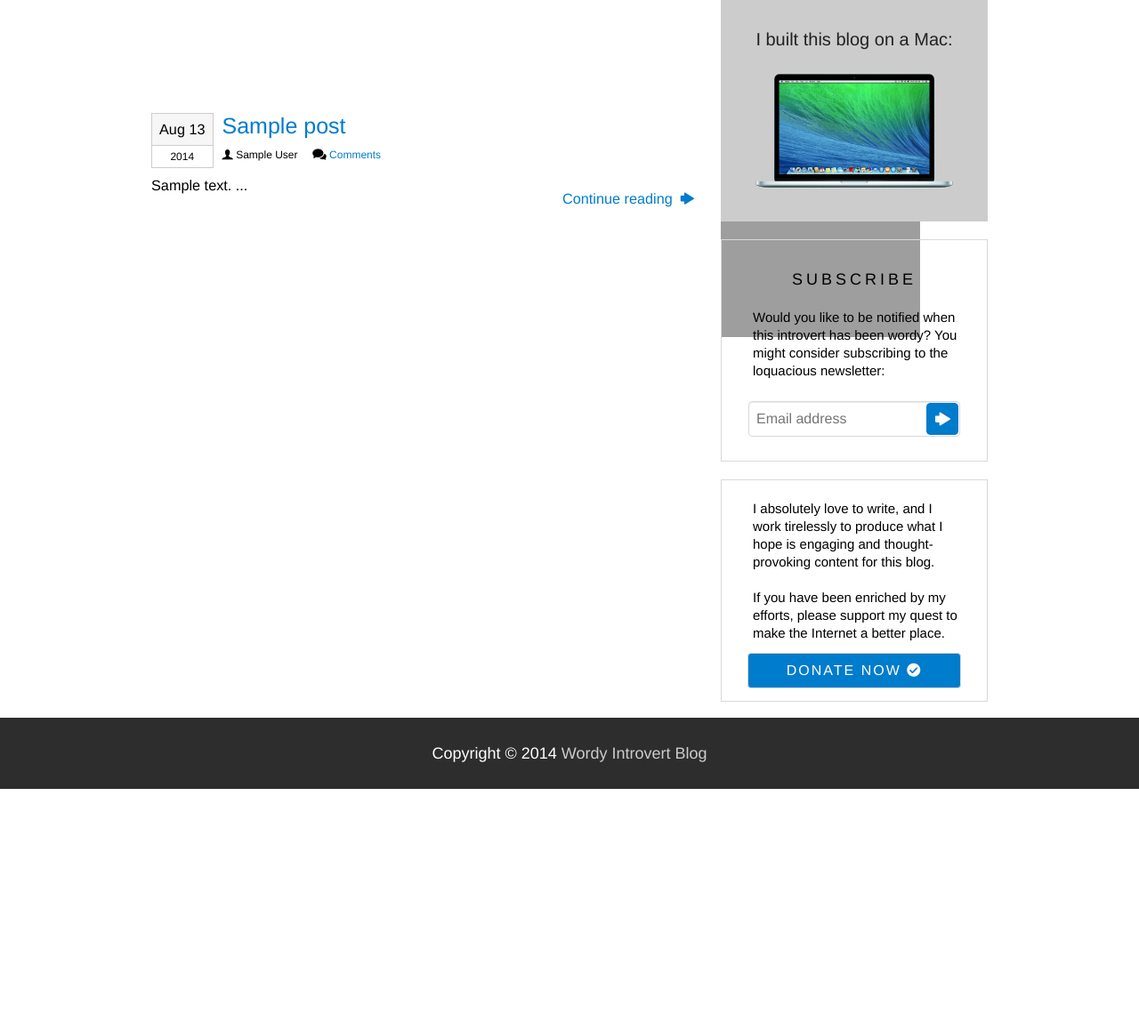
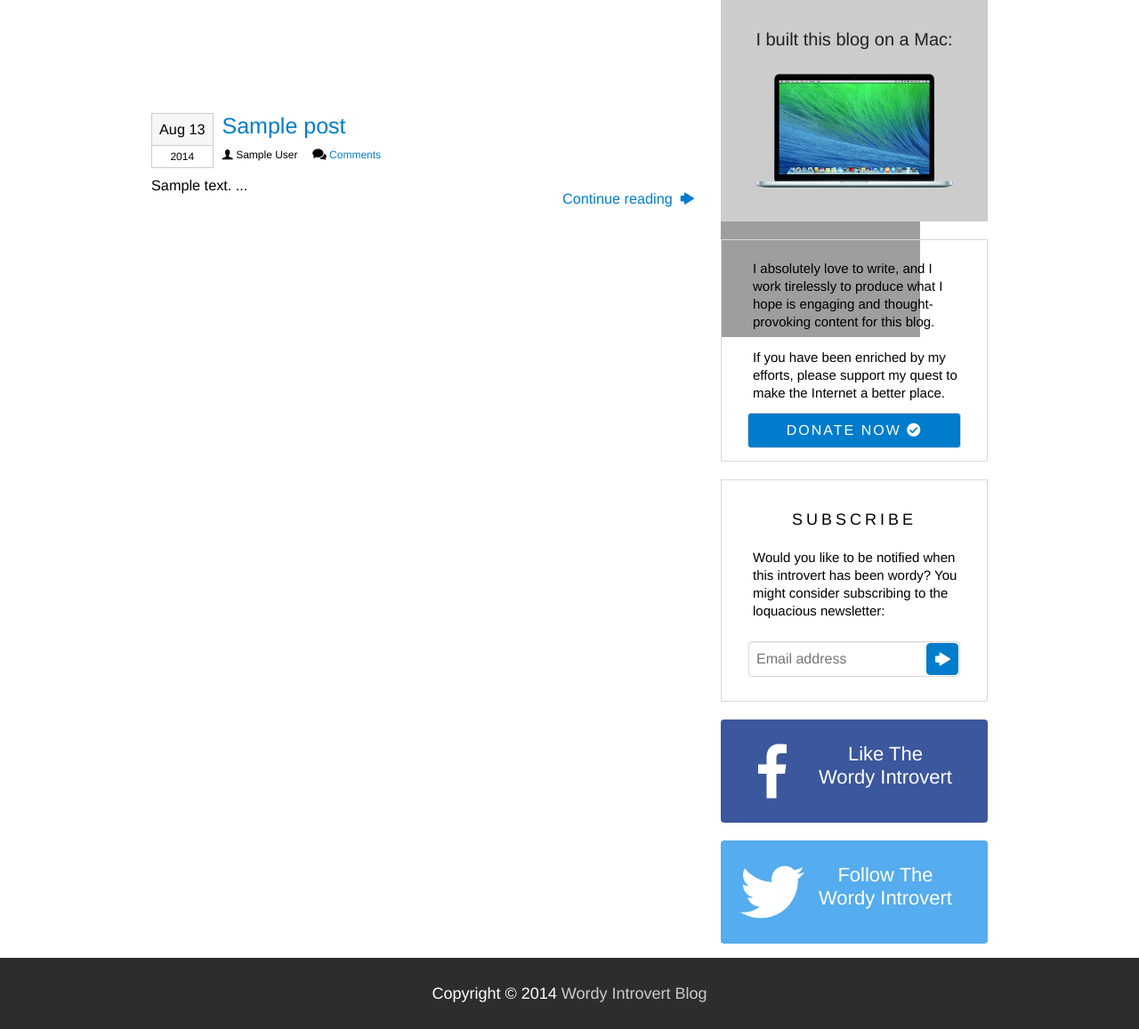
Before and after one commit to stenrap/wordyintrovert.com, a WordPress theme: template themes/wordyintrovert/index.php in a window 1280 px wide. Shown: the part 667-1824 px from the top of the page at 89% size. Before the commit the page ends 1554 px from the top, so only its background shows below. Run offline with PHP 8.4 and a stand-in for WordPress, Linux system fonts and the light colour scheme; the site name, menu and one post (Sample post) are stand-ins, and other content is empty; some libraries are stand-ins or nearby versions; grey boxes are pictures that could not be loaded.

Commit message:
Commit social media profile and background images, as well as code for a social media box in the sidebar.

```diff
--- a/themes/wordyintrovert/index.php
+++ b/themes/wordyintrovert/index.php
@@ -151,12 +151,6 @@ POST;
                     <img src="<?php bloginfo('stylesheet_directory'); ?>/images/macbook-pro@2x.jpg" />
                 </a><img src="https://ir-na.amazon-adsystem.com/e/ir?t=wordyintrover-20&l=ur2&o=1" width="1" height="1" border="0" alt="" style="border:none !important; margin:0px !important;" />
             </div>
-            <div id="subscribe-box">
-                <span id="subscribe-span">SUBSCRIBE</span>
-                <p>Would you like to be notified when this introvert has been wordy? You might consider subscribing to the loquacious newsletter:</p>
-                <input type="email" id="newsletter-email-input" placeholder="Email address" />
-                <div id="newsletter-submit"></div>
-            </div>
             <div id="donate-box">
                 <p>
                     I absolutely love to write, and I work tirelessly to produce what I hope is engaging and thought-provoking content for this blog.
@@ -164,6 +158,20 @@ POST;
                     If you have been enriched by my efforts, please support my quest to make the Internet a better place.
                 </p>
                 <div id="donate-button">DONATE NOW <i class="icon-check_circle"></i></div>
+            </div>
+            <div id="subscribe-box">
+                <span id="subscribe-span">SUBSCRIBE</span>
+                <p>Would you like to be notified when this introvert has been wordy? You might consider subscribing to the loquacious newsletter:</p>
+                <input type="email" id="newsletter-email-input" placeholder="Email address" />
+                <div id="newsletter-submit"></div>
+            </div>
+            <div id="social-box">
+                <div id="facebook-box">
+                    <a href="https://www.facebook.com/WordyIntrovert" target="_blank">Like The<br/>Wordy Introvert</a>
+                </div>
+                <div id="twitter-box">
+                    <a href="https://twitter.com/wordyintrovert" target="_blank">Follow The<br/>Wordy Introvert</a>
+                </div>
             </div>
 
             <!-- TODO: Add the Google AdSense box... -->
--- a/themes/wordyintrovert/style.css
+++ b/themes/wordyintrovert/style.css
@@ -1018,6 +1018,44 @@ img.wp-post-image, .video-thumbnail {
     color: #007ccc;
 }
 
+#social-box {
+    display: inline-block;
+    height: 250px;
+    margin-top: 20px;
+    position: relative;
+    width: 300px;
+}
+
+#social-box a {
+    color: #fff;
+    display: block;
+    font-size: 2.2rem;
+    height: 90px;
+    padding: 26px 0 0 70px;
+    text-align: center;
+    width: 230px;
+}
+
+#facebook-box, #twitter-box {
+    background-position: 22px 22px;
+    background-repeat: no-repeat;
+    background-size: 72px 72px;
+    border-radius: 4px;
+    height: 116px;
+}
+
+#facebook-box {
+    background-color: #3b579d;
+    background-image: url(images/facebook-box-back.png);
+
+}
+
+#twitter-box {
+    background-color: #55acee;
+    background-image: url(images/twitter-box-back.png);
+    margin-top: 20px;
+}
+
 
 /*---------- min-width 480 px ----------*/
 
```
Also changed, not shown: themes/wordyintrovert/images/facebook-box-back.png (added), themes/wordyintrovert/images/facebook-cover.png (added), themes/wordyintrovert/images/facebook-profile.png (added), themes/wordyintrovert/images/twitter-box-back.png (added), themes/wordyintrovert/images/twitter-header.png (added), themes/wordyintrovert/images/twitter-profile.png (added), 2 other files.
